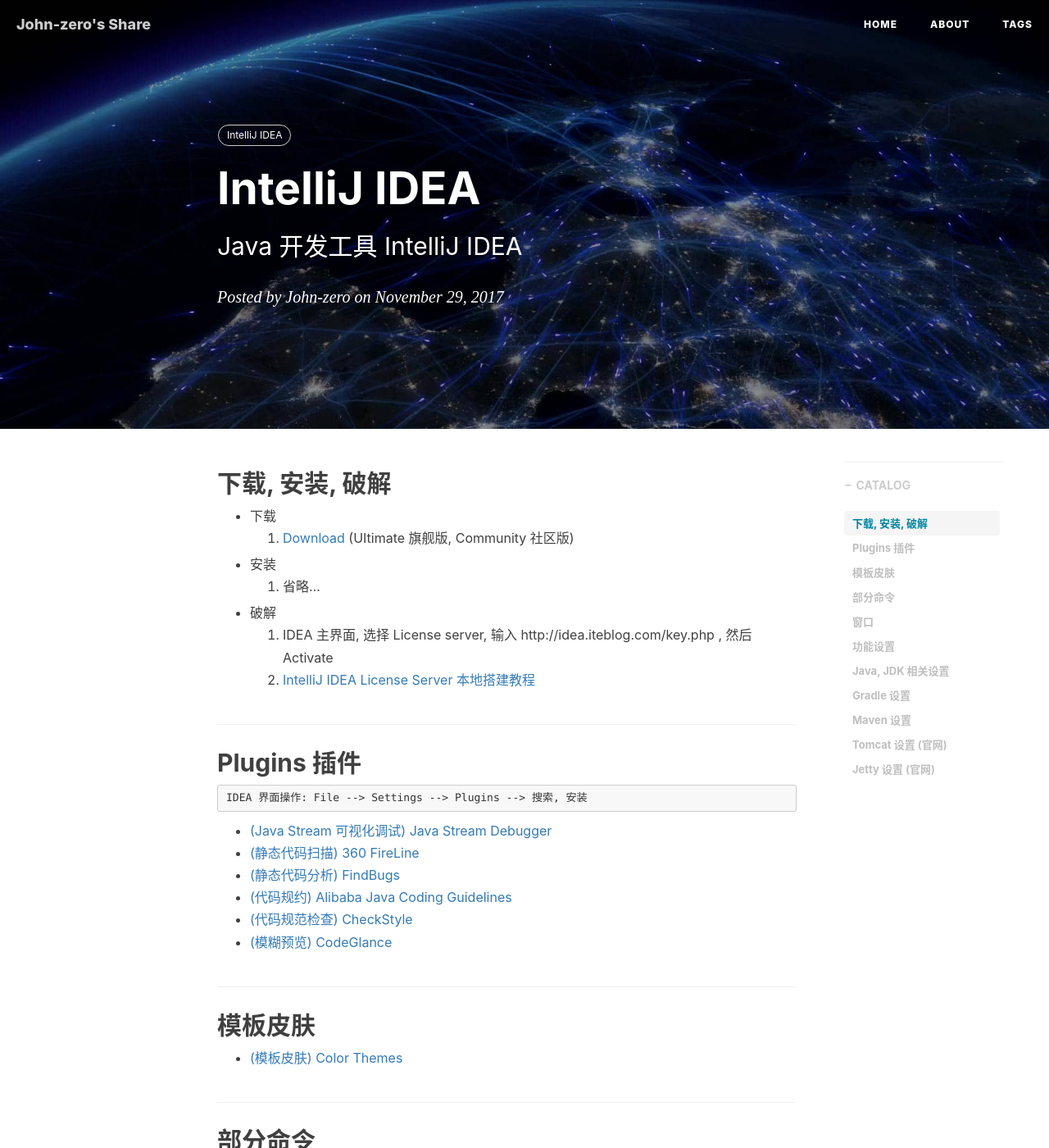
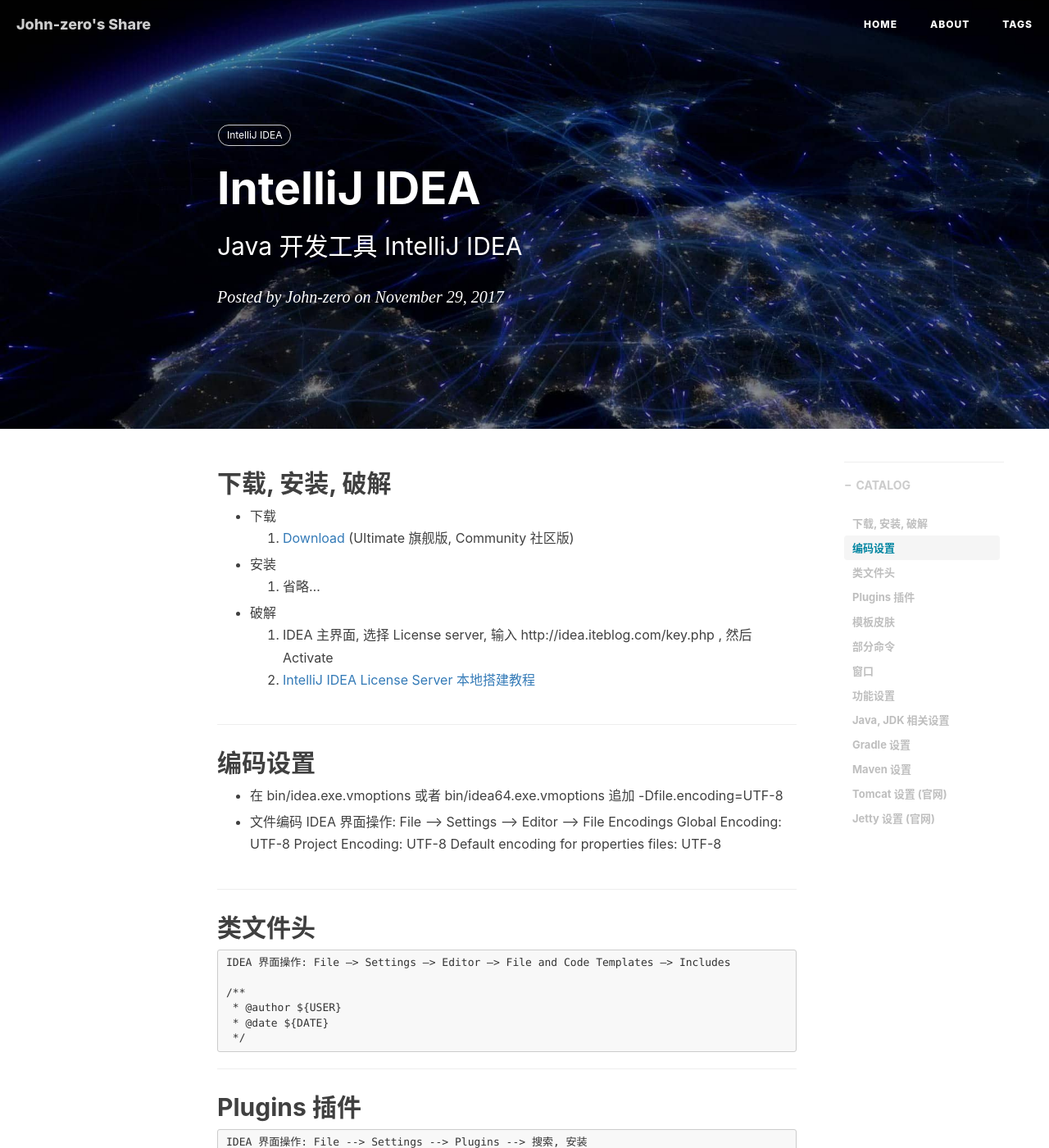
Before and after one commit to John-zero/John-zero.github.io, a Jekyll site: the page built from _posts/2017-11-29-java-idea.markdown, in a window 1280 px wide and 1400 px high. Shown: the whole window at 82% size. Built offline with Jekyll 4.4.1, drawn with Linux system fonts in a browser that asks for light colours; nearby versions of some CDN libraries; comment, search, counter and statistics services are not loaded.

Commit message:
refresh java idea

```diff
--- a/_posts/2017-11-29-java-idea.markdown
+++ b/_posts/2017-11-29-java-idea.markdown
@@ -22,6 +22,32 @@
 * 破解
 	1. IDEA 主界面, 选择 License server, 输入 http://idea.iteblog.com/key.php , 然后 Activate
 	2. <a href="http://blog.lanyus.com/archives/174.html" target="_blank">IntelliJ IDEA License Server 本地搭建教程</a>
+
+***
+
+
+## 编码设置
+
+* 在 bin/idea.exe.vmoptions 或者 bin/idea64.exe.vmoptions 追加
+	-Dfile.encoding=UTF-8
+
+* 文件编码
+	IDEA 界面操作: File –> Settings –> Editor –> File Encodings
+	Global Encoding: UTF-8
+	Project Encoding: UTF-8
+	Default encoding for properties files: UTF-8
+
+***
+
+
+## 类文件头
+
+	IDEA 界面操作: File –> Settings –> Editor –> File and Code Templates –> Includes
+
+	/**
+	 * @author ${USER}
+	 * @date ${DATE}
+	 */
 
 ***
 
```
